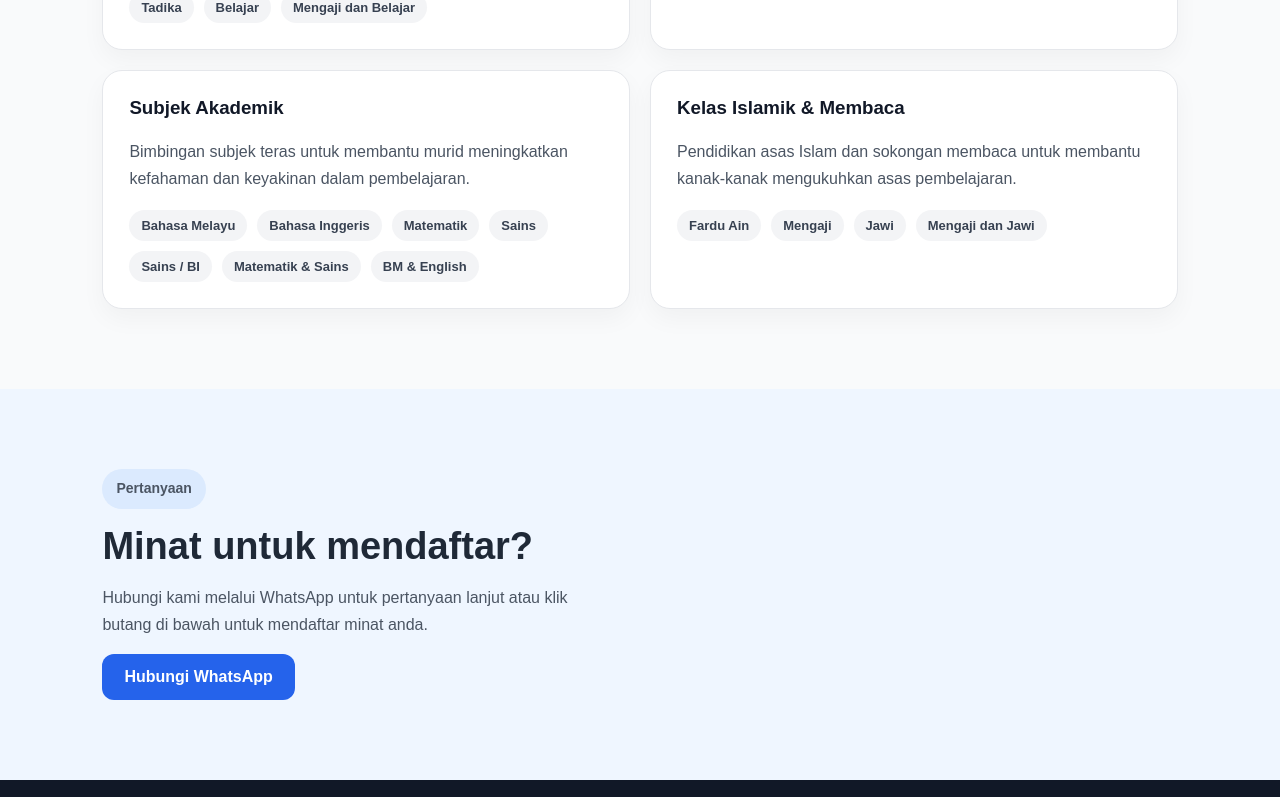
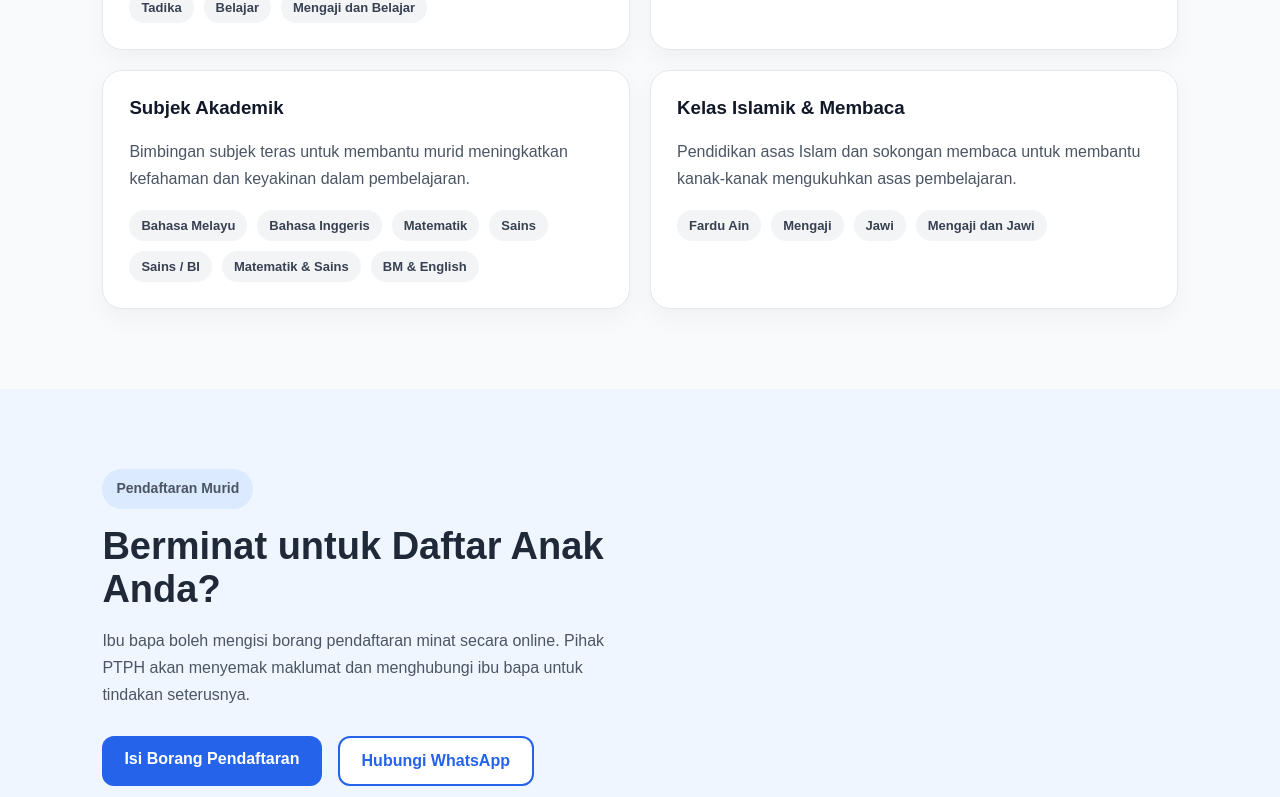
Before and after one commit to PikoChuu14/ptph-website, a React (Vite) app: page / in a window 1280 px wide. Shown: the part 2000-2797 px from the top of the page. Built offline with nearby package versions, Linux system fonts and the light colour scheme.

Commit message:
add a section to join ptph team with a button that links to the career application form. Also, add form for student registration too.

```diff
--- a/src/App.jsx
+++ b/src/App.jsx
@@ -79,10 +79,13 @@ const benefits = [
   },
 ];
 
+const parentRegistrationFormUrl = "https://docs.google.com/forms/d/e/1FAIpQLSdwRqNXkJTiXVDTxzgY0oG93gWtO_Q2XyiBQzkKkL4sa_4eKg/viewform?usp=dialog";
+const careerApplicationFormUrl = "https://docs.google.com/forms/d/e/1FAIpQLSe2bu3FXqCHh-raBZm6SvYsLFhLsQNE-DBRzkgrw69hPNxgQg/viewform?usp=dialog";
+const whatsappUrl = "https://wa.me/60123456789";
+
 function Navbar() {
   return (
     <nav className="navbar">
-
       <div className="brand">
         <div className="brand-logo">
           <img src="/icons/ptph-icon.jpeg" alt="PTPH Logo" />
@@ -95,14 +98,16 @@ function Navbar() {
         <a href="#why-ptph">Kenapa PTPH?</a>
         <a href="#programmes">Program</a>
         <a href="#register">Daftar</a>
-        {/* adding link to datang.my */}
-        <a className="datang-link"
-          href="https://web.datang.my/"
+        <a href="#join-team">Sertai Kami</a>
+
+        <a
+          href="https://datang.my"
           target="_blank"
           rel="noopener noreferrer"
+          className="datang-link"
         >
           Datang.my
-          </a>
+        </a>
       </div>
     </nav>
   );
@@ -202,21 +207,81 @@ function Register() {
   return (
     <section className="section register-section" id="register">
       <div className="register-content">
-        <p className="badge">Pertanyaan</p>
+        <p className="badge">Pendaftaran Murid</p>
 
-        <h2>Minat untuk mendaftar?</h2>
+        <h2>Berminat untuk Daftar Anak Anda?</h2>
 
         <p>
-          Hubungi kami melalui WhatsApp untuk pertanyaan lanjut atau klik butang di bawah untuk mendaftar minat anda.
+          Ibu bapa boleh mengisi borang pendaftaran minat secara online. Pihak
+          PTPH akan menyemak maklumat dan menghubungi ibu bapa untuk tindakan
+          seterusnya.
         </p>
 
-        <a
-          href="https://wa.me/60123456789"
-          target="_blank"
-          className="primary-btn register-whatsapp-btn"
-        >
-          Hubungi WhatsApp
-        </a>
+        <div className="cta-buttons">
+          <a
+            href={parentRegistrationFormUrl}
+            target="_blank"
+            rel="noopener noreferrer"
+            className="primary-btn register-whatsapp-btn"
+          >
+            Isi Borang Pendaftaran
+          </a>
+
+          <a
+            href={whatsappUrl}
+            target="_blank"
+            rel="noopener noreferrer"
+            className="secondary-btn"
+          >
+            Hubungi WhatsApp
+          </a>
+        </div>
+      </div>
+    </section>
+  );
+}
+
+function JoinTeam() {
+  return (
+    <section className="section join-team-section" id="join-team">
+      <div className="join-team-content">
+        <div>
+          <p className="badge">Kerjaya & Latihan Industri</p>
+
+          <h2>Sertai Pasukan PTPH</h2>
+
+          <p>
+            PTPH turut membuka peluang kepada individu yang berminat untuk
+            menyertai pasukan sebagai tenaga pengajar, staf sokongan, atau
+            pelajar latihan industri.
+          </p>
+
+          <p>
+            Calon boleh mengisi borang permohonan secara online. Maklumat yang
+            dihantar akan dikumpulkan dalam Google Sheets untuk memudahkan
+            semakan oleh pihak pengurusan.
+          </p>
+
+          <a
+            href={careerApplicationFormUrl}
+            target="_blank"
+            rel="noopener noreferrer"
+            className="primary-btn"
+          >
+            Isi Borang Permohonan
+          </a>
+        </div>
+
+        <div className="join-team-card">
+          <h3>Peluang yang Sesuai</h3>
+
+          <ul>
+            <li>Latihan industri</li>
+            <li>Guru tuisyen</li>
+            <li>Staf pentadbiran</li>
+            <li>Tenaga sokongan program</li>
+          </ul>
+        </div>
       </div>
     </section>
   );
@@ -446,6 +511,7 @@ function App() {
       <Benefits />
       <Programmes />
       <Register />
+      <JoinTeam />
       <Footer />
     </>
   );
--- a/src/index.css
+++ b/src/index.css
@@ -860,3 +860,89 @@ footer p {
   color: #2563eb;
   font-weight: bold;
 }
+
+.cta-buttons {
+  display: flex;
+  gap: 16px;
+  flex-wrap: wrap;
+  margin-top: 28px;
+}
+
+.join-team-section {
+  background: #ffffff;
+}
+
+.join-team-content {
+  display: grid;
+  grid-template-columns: 1.2fr 0.8fr;
+  gap: 40px;
+  align-items: center;
+}
+
+.join-team-content h2 {
+  font-size: 48px;
+  margin: 0 0 18px;
+  color: #111827;
+}
+
+.join-team-content p {
+  color: #4b5563;
+  font-size: 18px;
+  line-height: 1.7;
+  max-width: 760px;
+}
+
+.join-team-card {
+  background: #f9fafb;
+  border: 1px solid #e5e7eb;
+  border-radius: 24px;
+  padding: 32px;
+  box-shadow: 0 14px 35px rgba(0, 0, 0, 0.05);
+}
+
+.join-team-card h3 {
+  margin: 0 0 18px;
+  color: #b08a3c;
+  font-size: 26px;
+}
+
+.join-team-card ul {
+  margin: 0;
+  padding-left: 20px;
+}
+
+.join-team-card li {
+  margin-bottom: 12px;
+  color: #374151;
+  font-size: 17px;
+  line-height: 1.5;
+}
+
+@media (max-width: 900px) {
+  .join-team-content {
+    grid-template-columns: 1fr;
+  }
+
+  .join-team-content h2 {
+    font-size: 36px;
+  }
+}
+
+@media (max-width: 600px) {
+  .cta-buttons {
+    flex-direction: column;
+  }
+
+  .cta-buttons a {
+    width: 100%;
+    text-align: center;
+  }
+
+  .join-team-content h2 {
+    font-size: 32px;
+  }
+
+  .join-team-content p {
+    font-size: 16px;
+  }
+}
```
